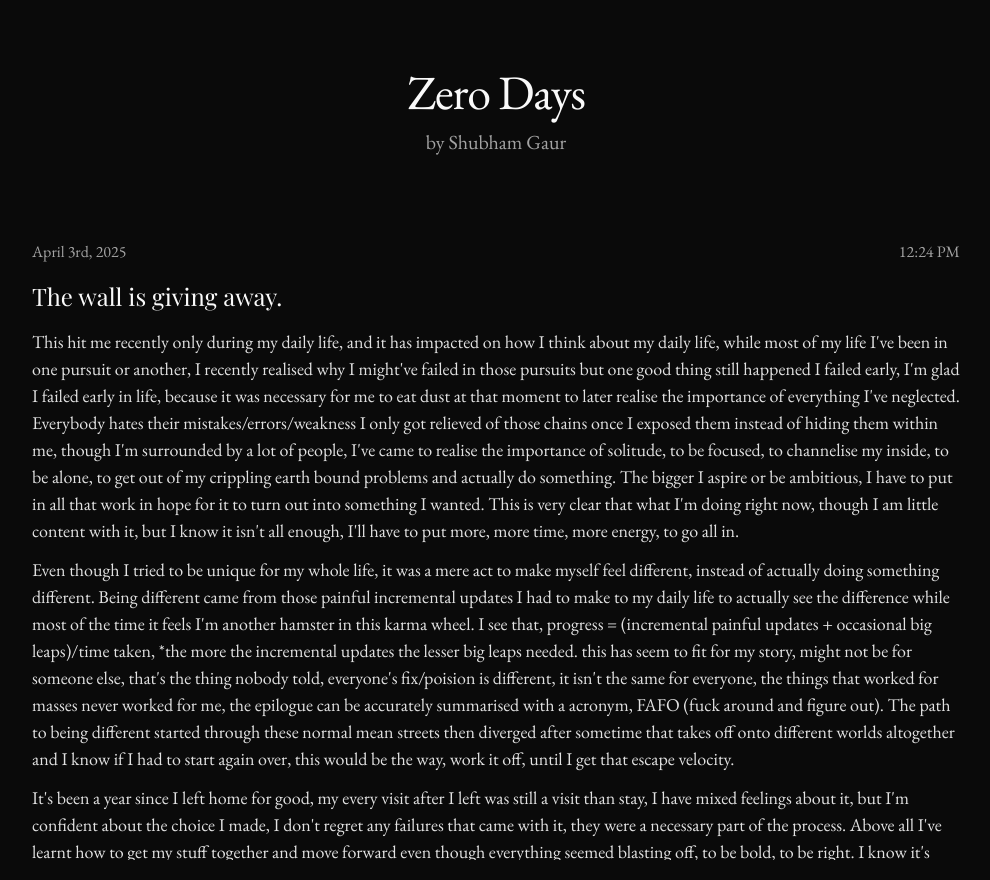
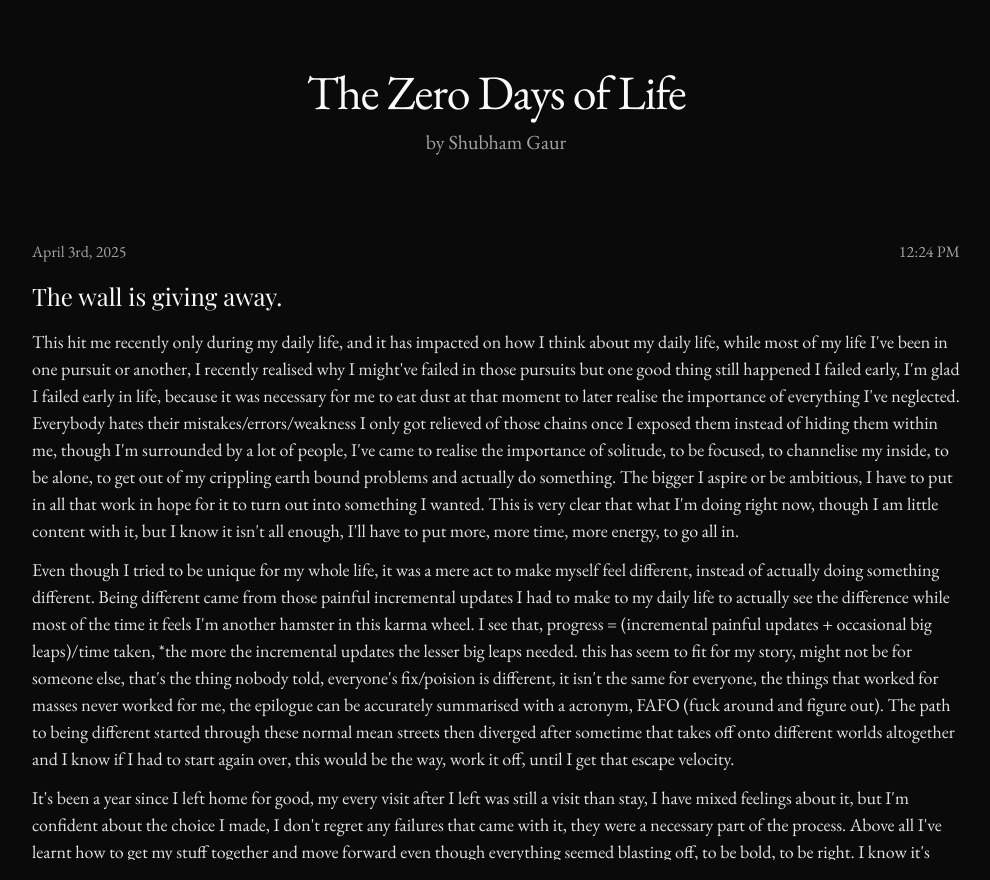
Before and after one commit to shubhamessier/zerodays, a Next.js app: page / in a window 1280 px wide. Shown: the whole page, without its empty margins (144-1134 px from the left). Built offline with nearby package versions, Linux system fonts and the light colour scheme; a web font is replaced by a local one.

Commit message:
added life

```diff
--- a/app/page.tsx
+++ b/app/page.tsx
@@ -25,7 +25,7 @@ export default function Home() {
       <div className="container mx-auto px-4 sm:px-6 lg:px-4 md:py-5 max-w-screen-lg md:mt-15">
         <header className="pt-3 sm:pt-7 mb-6 md:mb-16 text-center ">
           <h2 className="text-4xl sm:text-4xl pt-5 md:text-5xl font-LibreBaskerville lg:mt-0 mb-3 tracking-tight">
-            Zero Days
+            The Zero Days of Life
           </h2>
           <a
             href="https://gaurshubham.com"
```
